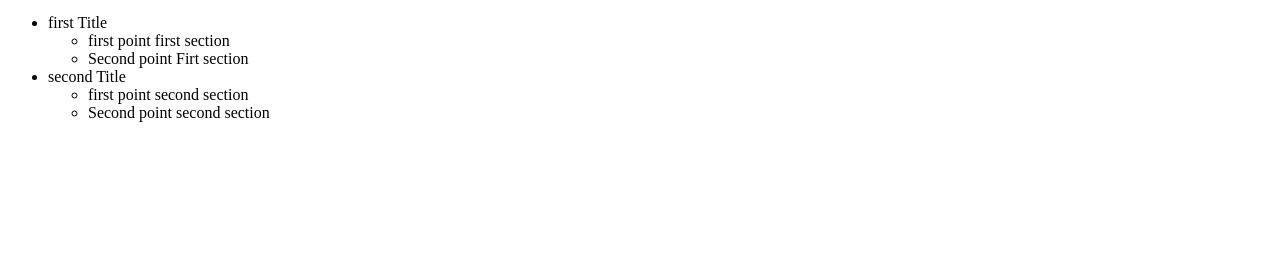
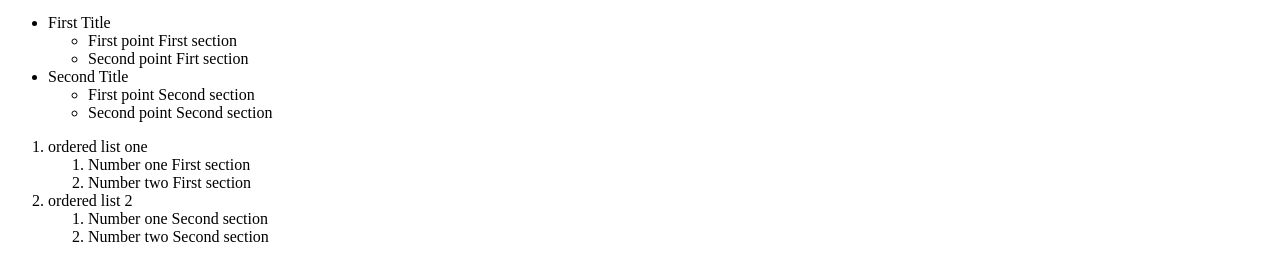
Before and after one commit to ed15ia/IASC1P02-lAB1-Evan, a plain HTML site: page excercise 1.html in a window 1280 px wide. Shown: the part 1514-1776 px from the top of the page. Before the commit the page ends 1652 px from the top, so only its background shows below. Drawn offline with Linux system fonts and the light colour scheme; files whose address does not match are found by name.

Commit message:
Update excercise 1.html

```diff
--- a/excercise 1.html
+++ b/excercise 1.html
@@ -1,24 +1,35 @@
 <html>
-<head>
-<title>IASC lab 1</title>
-</head>
 <body>
 <strong>IASC</strong><font color="red">1P02</font><em>is sweet</em>
 <img src="https://image.shutterstock.com/image-vector/have-great-dayinspirational-quotehand-drawn-260nw-661379752.jpg" alt="Have a Great day"/>
 <img src="C:\Users\e_j_d\Desktop\Iasc\GitHub\IASC1P02-lAB1-Evan/smile.jpg" alt="Have a Great day"/>
 <ul>
-  <li> first Title
+  <li>First Title
     <ul>
-  <li>first point first section</li>
+  <li>First point First section</li>
   <li>Second point Firt section</li>
 </ul>
 </li>
-<li> second Title
+<li>Second Title
   <ul>
-<li>first point second section</li>
-<li>Second point second section</li>
+<li>First point Second section</li>
+<li>Second point Second section</li>
 </ul>
 </li>
 </ul>
+<ol>
+  <li>ordered list one
+    <ol>
+  <li>Number one First section</li>
+  <li>Number two First section</li>
+</ol>
+</li>
+<li>ordered list 2
+  <ol>
+<li>Number one Second section</li>
+<li>Number two Second section</li>
+</ol>
+</li>
+</ol>
 </body>
 </HTML>
```
